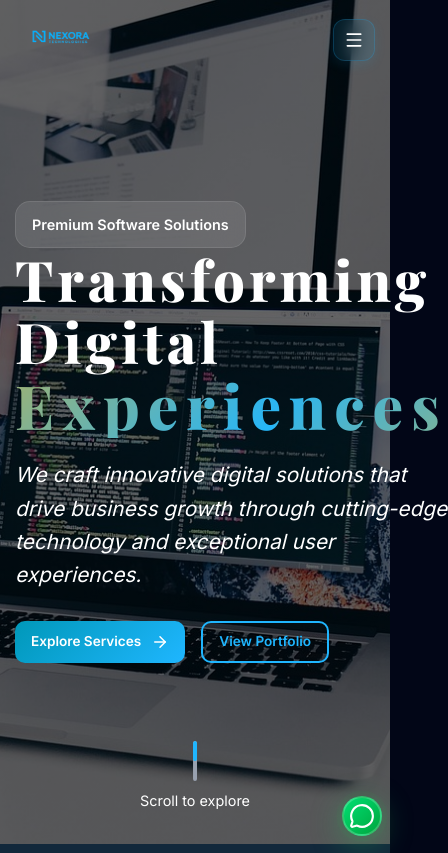
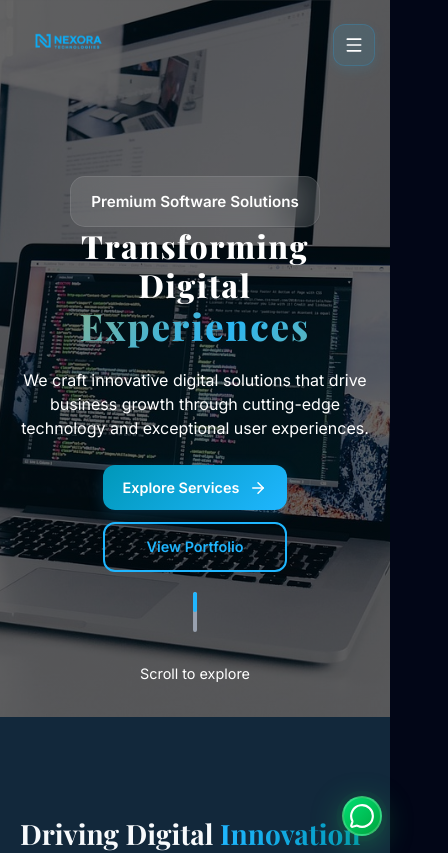
Before and after one commit to tricegevaar/nexora-technologiies, a Next.js app in the folder nexora-technologiies/: page / in a window 390 px wide. Shown: the top 853 px of the page, 448 px wide, since content can reach past the window. Built offline with nearby package versions, Linux system fonts and the light colour scheme; a web font is replaced by a local one.

Commit message:
Polish and refine entire website for professional and elegant appearance

```diff
--- a/nexora-technologiies/src/app/globals.css
+++ b/nexora-technologiies/src/app/globals.css
@@ -41,7 +41,7 @@ body {
   width: 100%;
   max-width: 1200px;
   margin: 0 auto;
-  padding: 0 20px;
+  padding: 0 24px;
 }
 
 /* Section Padding - matches original 100px */
@@ -60,6 +60,7 @@ body {
   font-weight: 700;
   margin-bottom: 15px;
   font-family: 'Playfair Display', serif;
+  line-height: 1.2;
 }
 
 .section-subtitle {
@@ -75,33 +76,34 @@ body {
   display: inline-flex;
   align-items: center;
   gap: 10px;
-  padding: 12px 24px;
+  padding: 14px 28px;
   background: linear-gradient(135deg, var(--electric-cyan-dark), var(--electric-cyan));
   color: white;
   font-weight: 600;
   font-size: 0.95rem;
-  border-radius: 10px;
+  border-radius: 12px;
   border: none;
   cursor: pointer;
   transition: all 0.4s cubic-bezier(0.25, 0.46, 0.45, 0.94);
   text-decoration: none;
+  box-shadow: 0 4px 15px rgba(31, 182, 255, 0.2);
 }
 
 .btn-primary:hover {
   transform: translateY(-3px);
-  box-shadow: 0 10px 30px rgba(31, 182, 255, 0.3);
+  box-shadow: 0 10px 30px rgba(31, 182, 255, 0.35);
 }
 
 .btn-secondary {
   display: inline-flex;
   align-items: center;
   gap: 10px;
-  padding: 12px 24px;
+  padding: 14px 28px;
   background: transparent;
   color: var(--electric-cyan);
   font-weight: 600;
   font-size: 0.95rem;
-  border-radius: 10px;
+  border-radius: 12px;
   border: 2px solid var(--electric-cyan);
   cursor: pointer;
   transition: all 0.4s cubic-bezier(0.25, 0.46, 0.45, 0.94);
@@ -111,6 +113,7 @@ body {
 .btn-secondary:hover {
   background: rgba(31, 182, 255, 0.1);
   transform: translateY(-3px);
+  box-shadow: 0 8px 25px rgba(31, 182, 255, 0.2);
 }
 
 /* Glass Card - matches original service-card padding 40px 30px */
@@ -125,8 +128,9 @@ body {
 }
 
 .glass-card:hover {
-  transform: translateY(-10px);
+  transform: translateY(-8px);
   box-shadow: 0 25px 50px rgba(0, 0, 0, 0.15);
+  border-color: rgba(31, 182, 255, 0.2);
 }
 
 /* Service Card with top line */
@@ -162,9 +166,14 @@ body {
   align-items: center;
   justify-content: center;
   margin: 0 auto 25px auto;
-  box-shadow: 0 10px 30px rgba(0, 0, 0, 0.08);
+  box-shadow: 0 10px 30px rgba(31, 182, 255, 0.2);
   transition: all 0.4s ease;
   flex-shrink: 0;
+}
+
+.icon-box:hover {
+  transform: translateY(-5px) scale(1.05);
+  box-shadow: 0 15px 40px rgba(31, 182, 255, 0.3);
 }
 
 /* Feature Icon - matches original 60px */
@@ -179,6 +188,14 @@ body {
   justify-content: center;
   color: var(--electric-cyan);
   flex-shrink: 0;
+  border: 1px solid rgba(31, 182, 255, 0.1);
+  transition: all 0.3s ease;
+}
+
+.icon-box-sm:hover {
+  background: rgba(255, 255, 255, 0.08);
+  border-color: rgba(31, 182, 255, 0.2);
+  transform: scale(1.05);
 }
 
 /* Stats - matches original */
@@ -186,12 +203,14 @@ body {
   font-size: 2.5rem;
   font-weight: 700;
   color: var(--electric-cyan);
-  margin-bottom: 5px;
+  margin-bottom: 8px;
+  line-height: 1;
 }
 
 .stat-label {
-  font-size: 0.9rem;
+  font-size: 0.95rem;
   color: var(--silver-gray);
+  font-weight: 500;
 }
 
 /* Tags - matches original service-features */
@@ -199,15 +218,28 @@ body {
   display: inline-block;
   background: rgba(31, 182, 255, 0.1);
   color: var(--electric-cyan);
-  padding: 6px 14px;
+  padding: 8px 16px;
   border-radius: 50px;
   font-size: 0.85rem;
   font-weight: 500;
+  border: 1px solid rgba(31, 182, 255, 0.2);
+  transition: all 0.3s ease;
+}
+
+.tag:hover {
+  background: rgba(31, 182, 255, 0.15);
+  border-color: rgba(31, 182, 255, 0.3);
 }
 
 .tag-gold {
   background: rgba(212, 175, 55, 0.1);
   color: var(--gold);
+  border: 1px solid rgba(212, 175, 55, 0.2);
+}
+
+.tag-gold:hover {
+  background: rgba(212, 175, 55, 0.15);
+  border-color: rgba(212, 175, 55, 0.3);
 }
 
 /* Form Inputs */
@@ -216,7 +248,7 @@ body {
   padding: 16px 20px;
   background: rgba(255, 255, 255, 0.05);
   border: 1px solid rgba(255, 255, 255, 0.1);
-  border-radius: 10px;
+  border-radius: 12px;
   color: white;
   font-size: 1rem;
   transition: all 0.3s ease;
@@ -230,6 +262,7 @@ body {
   outline: none;
   border-color: var(--electric-cyan);
   box-shadow: 0 0 0 3px rgba(31, 182, 255, 0.1);
+  background: rgba(255, 255, 255, 0.08);
 }
 
 /* Gradient Text */
@@ -378,6 +411,27 @@ h1, h2, h3, h4, h5, h6 {
   border-top: 1px solid rgba(31, 182, 255, 0.1);
   position: relative;
   overflow: hidden;
+}
+
+/* Portfolio Results Grid */
+.portfolio-results-grid {
+  display: grid;
+  grid-template-columns: repeat(3, 1fr);
+  gap: 16px;
+}
+
+.portfolio-result-item {
+  padding: 12px;
+  background: rgba(31, 182, 255, 0.05);
+  border-radius: 8px;
+  border: 1px solid rgba(31, 182, 255, 0.1);
+  transition: all 0.3s ease;
+}
+
+.portfolio-result-item:hover {
+  background: rgba(31, 182, 255, 0.1);
+  border-color: rgba(31, 182, 255, 0.2);
+  transform: translateY(-2px);
 }
 
 .footer-professional::before {
@@ -704,43 +758,44 @@ h1, h2, h3, h4, h5, h6 {
 
 @media (max-width: 768px) {
   .section-padding {
-    padding: 60px 0;
+    padding: 70px 0;
   }
 
   .section-title {
-    font-size: 1.8rem;
+    font-size: 2rem;
   }
 
   .section-subtitle {
-    font-size: 1rem;
+    font-size: 1.05rem;
+    line-height: 1.7;
   }
 
   .glass-card {
-    padding: 30px 20px;
+    padding: 32px 24px;
   }
 
   .btn-primary, .btn-secondary {
-    padding: 10px 20px;
-    font-size: 0.9rem;
+    padding: 12px 24px;
+    font-size: 0.95rem;
   }
 
   .icon-box {
-    width: 60px;
-    height: 60px;
+    width: 65px;
+    height: 65px;
     margin: 0 auto 20px auto;
   }
 
   .icon-box-sm {
-    width: 45px;
-    height: 45px;
+    width: 48px;
+    height: 48px;
   }
 
   .stat-number {
-    font-size: 2rem;
+    font-size: 2.2rem;
   }
 
   .container {
-    padding: 0 20px;
+    padding: 0 24px;
   }
 
   .navbar-mobile {
@@ -752,7 +807,7 @@ h1, h2, h3, h4, h5, h6 {
   }
 
   .navbar-mobile img {
-    height: 70px !important;
+    height: 80px !important;
   }
 
   .navbar-get-started {
@@ -770,48 +825,118 @@ h1, h2, h3, h4, h5, h6 {
     font-size: 14px;
   }
 
+  /* Hero Section - Tablet/Mobile */
   .hero-section {
-    padding: 80px 0 40px !important;
+    padding: 140px 0 60px !important;
+    min-height: 90vh !important;
   }
 
   .hero-section .flex {
     flex-direction: column !important;
-    gap: 20px !important;
+    gap: 30px !important;
+    align-items: center !important;
+  }
+
+  .hero-content {
+    display: flex;
+    flex-direction: column;
+    align-items: center;
+    text-align: center;
+    width: 100%;
+  }
+
+  .hero-badge {
+    margin-left: auto !important;
+    margin-right: auto !important;
+  }
+
+  .hero-title {
+    width: 100%;
   }
 
   .hero-section h1 {
-    font-size: 1.3rem !important;
+    font-size: 2.5rem !important;
     text-align: center !important;
-    line-height: 1.2 !important;
+    line-height: 1.15 !important;
   }
 
   .hero-section h1 span:first-child,
   .hero-section h1 span:nth-child(2) {
-    font-size: 1.3rem !important;
-    letter-spacing: 0.5px !important;
+    font-size: 2.5rem !important;
+    letter-spacing: 2px !important;
   }
 
   .hero-section h1 .gradient-text {
-    font-size: 1.5rem !important;
-    letter-spacing: 1px !important;
+    font-size: 2.8rem !important;
+    letter-spacing: 3px !important;
+  }
+
+  .hero-description {
+    text-align: center !important;
+    margin-left: auto !important;
+    margin-right: auto !important;
   }
 
   .hero-section p {
-    font-size: 0.9rem !important;
-    margin-bottom: 20px !important;
-    max-width: 90% !important;
+    font-size: 1.1rem !important;
+    margin-bottom: 30px !important;
+    max-width: 100% !important;
+    text-align: center !important;
+    line-height: 1.6 !important;
+  }
+
+  .hero-buttons {
+    justify-content: center !important;
   }
 
   .hero-section .flex.gap-4 {
-    flex-direction: column !important;
-    align-items: center !important;
-    gap: 12px !important;
-    margin-bottom: 60px !important;
+    flex-direction: row !important;
+    justify-content: center !important;
+    gap: 16px !important;
+    margin-bottom: 50px !important;
   }
 
   .hero-section .btn-primary,
   .hero-section .btn-secondary {
     width: auto !important;
+  }
+
+  /* Services Section - Tablet/Mobile */
+  .services-grid-mobile {
+    grid-template-columns: 1fr !important;
+    gap: 20px !important;
+  }
+
+  /* CTA Section - Tablet/Mobile */
+  .cta-mobile h2 {
+    font-size: 2rem !important;
+    line-height: 1.3 !important;
+    text-align: center !important;
+  }
+
+  .cta-mobile p {
+    font-size: 1.05rem !important;
+    text-align: center !important;
+    line-height: 1.6 !important;
+  }
+
+  /* Portfolio Filter - Tablet/Mobile */
+  .portfolio-filter-mobile button {
+    padding: 10px 16px !important;
+    font-size: 0.85rem !important;
+  }
+
+  /* Portfolio Results - Tablet/Mobile */
+  .portfolio-results-grid {
+    display: flex !important;
+    flex-wrap: wrap;
+    justify-content: center;
+    gap: 12px !important;
+  }
+
+  .portfolio-result-item {
+    flex: 0 0 calc(33.333% - 8px);
+    min-width: 90px;
   }
 
   /* Footer Mobile - Single Column */
@@ -934,42 +1059,43 @@ h1, h2, h3, h4, h5, h6 {
 
 @media (max-width: 576px) {
   .section-padding {
-    padding: 50px 0;
+    padding: 60px 0;
   }
 
   .section-title {
-    font-size: 1.6rem;
+    font-size: 1.75rem;
   }
 
   .section-subtitle {
-    font-size: 0.95rem;
+    font-size: 1rem;
+    line-height: 1.6;
   }
 
   .glass-card {
-    padding: 25px 15px;
+    padding: 28px 20px;
   }
 
   .btn-primary, .btn-secondary {
-    padding: 8px 16px;
-    font-size: 0.85rem;
+    padding: 11px 20px;
+    font-size: 0.9rem;
   }
 
   .icon-box {
-    width: 50px;
-    height: 50px;
+    width: 55px;
+    height: 55px;
   }
 
   .icon-box-sm {
-    width: 40px;
-    height: 40px;
+    width: 42px;
+    height: 42px;
   }
 
   .stat-number {
-    font-size: 1.8rem;
+    font-size: 2rem;
   }
 
   .container {
-    padding: 0 15px;
+    padding: 0 20px;
   }
 
   .navbar-mobile {
@@ -981,7 +1107,7 @@ h1, h2, h3, h4, h5, h6 {
   }
 
   .navbar-mobile img {
-    height: 60px !important;
+    height: 70px !important;
   }
 
   .navbar-get-started {
@@ -1010,54 +1136,73 @@ h1, h2, h3, h4, h5, h6 {
     max-width: 100vw !important;
   }
 
+  /* Hero Section - Small Mobile */
   .hero-section {
-    padding: 70px 0 35px !important;
+    padding: 120px 0 50px !important;
+    min-height: 85vh !important;
   }
 
   .hero-section .container {
-    padding: 0 15px !important;
+    padding: 0 20px !important;
   }
 
   .hero-section h1 {
-    font-size: 1.1rem !important;
+    font-size: 2rem !important;
     text-align: center !important;
     line-height: 1.2 !important;
-    margin-bottom: 15px !important;
+    margin-bottom: 20px !important;
   }
 
   .hero-section h1 span:first-child,
   .hero-section h1 span:nth-child(2) {
-    font-size: 1.1rem !important;
-    letter-spacing: 0.3px !important;
+    font-size: 2rem !important;
+    letter-spacing: 1.5px !important;
   }
 
   .hero-section h1 .gradient-text {
-    font-size: 1.2rem !important;
-    letter-spacing: 0.5px !important;
+    font-size: 2.3rem !important;
+    letter-spacing: 2px !important;
   }
 
   .hero-section p {
     text-align: center !important;
-    margin: 0 auto 15px auto !important;
-    font-size: 0.8rem !important;
-    line-height: 1.3 !important;
-    max-width: 95% !important;
+    margin: 0 auto 25px auto !important;
+    font-size: 1rem !important;
+    line-height: 1.5 !important;
+    max-width: 100% !important;
   }
 
   .hero-section .flex.gap-4 {
     flex-direction: column !important;
     align-items: center !important;
-    gap: 8px !important;
-    margin-bottom: 15px !important;
+    gap: 12px !important;
+    margin-bottom: 40px !important;
   }
 
   .hero-section .btn-primary,
   .hero-section .btn-secondary {
     width: 100% !important;
-    max-width: 220px !important;
+    max-width: 280px !important;
     justify-content: center !important;
-    padding: 8px 14px !important;
-    font-size: 0.75rem !important;
+  }
+
+  /* Portfolio Results - Small Mobile */
+  .portfolio-results-grid {
+    display: flex !important;
+    flex-direction: row;
+    flex-wrap: wrap;
+    justify-content: space-around;
+    gap: 10px !important;
+  }
+
+  .portfolio-result-item {
+    flex: 0 0 calc(33.333% - 7px);
+    min-width: 85px;
+    padding: 10px 8px;
+  }
+
+  .portfolio-result-item .text-cyan-400 {
+    font-size: 1rem !important;
   }
 
   /* WhatsApp widget mobile - compact */
@@ -1157,57 +1302,58 @@ h1, h2, h3, h4, h5, h6 {
 
   /* Hero sections mobile - other pages */
   .hero-mobile {
-    padding: 80px 0 40px !important;
-    min-height: 80vh !important;
+    padding: 140px 0 60px !important;
+    min-height: 90vh !important;
   }
 
   .hero-mobile .container {
-    padding: 0 12px !important;
+    padding: 0 24px !important;
   }
 
   .hero-mobile h1 {
-    font-size: 1.4rem !important;
+    font-size: 2.5rem !important;
     line-height: 1.2 !important;
-    margin-bottom: 0.8rem !important;
+    margin-bottom: 1.2rem !important;
     text-align: center !important;
   }
 
   .hero-mobile p {
-    font-size: 0.8rem !important;
-    line-height: 1.3 !important;
+    font-size: 1.05rem !important;
+    line-height: 1.6 !important;
     padding: 0 !important;
-    max-width: 95% !important;
-    margin: 0 auto 1rem auto !important;
+    max-width: 100% !important;
+    margin: 0 auto 1.5rem auto !important;
     text-align: center !important;
   }
 
   .hero-mobile .grid {
     grid-template-columns: repeat(2, 1fr) !important;
-    gap: 0.6rem !important;
+    gap: 1rem !important;
   }
 
   .hero-mobile .flex-wrap {
-    flex-direction: column !important;
-    gap: 0.4rem !important;
+    flex-direction: row !important;
+    justify-content: center !important;
+    gap: 0.8rem !important;
   }
 
   /* Mobile hero text size improvements */
   .hero-mobile .text-5xl {
-    font-size: 1.4rem !important;
+    font-size: 2.5rem !important;
   }
 
   .hero-mobile .text-6xl {
-    font-size: 1.5rem !important;
+    font-size: 2.5rem !important;
   }
 
   .hero-mobile .text-7xl {
-    font-size: 1.6rem !important;
+    font-size: 2.5rem !important;
   }
 
   .hero-mobile .max-w-4xl,
   .hero-mobile .max-w-5xl {
     max-width: 100% !important;
-    padding: 0 8px !important;
+    padding: 0 !important;
   }
 
   /* Services mobile */
--- a/nexora-technologiies/src/components/Hero.tsx
+++ b/nexora-technologiies/src/components/Hero.tsx
@@ -6,7 +6,7 @@ import { ArrowRight, Code, Smartphone, Cloud } from "lucide-react";
 
 export default function Hero() {
   return (
-    <section className="relative min-h-screen flex items-center" style={{ padding: "160px 0 80px" }}>
+    <section className="hero-section relative min-h-screen flex items-center" style={{ padding: "160px 0 80px" }}>
       {/* Background */}
       <div className="absolute inset-0">
         <div className="absolute inset-0 bg-cover bg-center bg-fixed" style={{ backgroundImage: "url('/photos/bg.jpg')" }} />
@@ -20,36 +20,36 @@ export default function Hero() {
             initial={{ opacity: 0, y: 20 }}
             animate={{ opacity: 1, y: 0 }}
             transition={{ duration: 0.6 }}
-            className="flex-1"
+            className="flex-1 hero-content"
           >
             {/* Badge */}
             <div
-              className="inline-block mb-5"
+              className="inline-block mb-6 hero-badge"
               style={{
                 background: "rgba(255, 255, 255, 0.1)",
                 backdropFilter: "blur(20px)",
-                padding: "10px 16px",
+                padding: "12px 20px",
                 borderRadius: "15px",
                 border: "1px solid rgba(255,255,255,0.1)"
               }}
             >
-              <span className="text-white font-semibold" style={{ fontSize: "0.9rem" }}>Premium Software Solutions</span>
+              <span className="text-white font-semibold" style={{ fontSize: "0.95rem" }}>Premium Software Solutions</span>
             </div>
 
             {/* Title */}
-            <h1 style={{ fontSize: "3.5rem", fontWeight: 800, lineHeight: 1.1, marginBottom: "20px" }}>
+            <h1 className="hero-title" style={{ fontSize: "3.5rem", fontWeight: 800, lineHeight: 1.1, marginBottom: "24px" }}>
               <span className="block text-white" style={{ letterSpacing: "4px" }}>Transforming</span>
               <span className="block text-white" style={{ letterSpacing: "4px" }}>Digital</span>
               <span className="block gradient-text" style={{ fontSize: "3.8rem", letterSpacing: "8px" }}>Experiences</span>
             </h1>
 
             {/* Description */}
-            <p className="text-white italic" style={{ fontSize: "1.3rem", marginBottom: "30px", maxWidth: "500px" }}>
-              We craft innovative digital solutions that drive business  growth through cutting-edge <br /> technology and exceptional user experiences.
+            <p className="text-white hero-description" style={{ fontSize: "1.2rem", marginBottom: "35px", maxWidth: "550px", lineHeight: "1.7", fontWeight: "400" }}>
+              We craft innovative digital solutions that drive business growth through cutting-edge technology and exceptional user experiences.
             </p>
 
             {/* Buttons */}
-            <div className="flex gap-4" style={{ marginBottom: "60px" }}>
+            <div className="flex gap-4 hero-buttons" style={{ marginBottom: "60px" }}>
               <Link href="/services" className="btn-primary group">
                 Explore Services
                 <ArrowRight size={18} className="group-hover:translate-x-1 transition-transform" />
--- a/nexora-technologiies/src/components/Navbar.tsx
+++ b/nexora-technologiies/src/components/Navbar.tsx
@@ -54,10 +54,10 @@ export default function Navbar() {
           <Image
             src="/photos/nexoraLogo.png"
             alt="Nexora"
-            width={250}
-            height={90}
-            className="w-auto"
-            style={{ height: isScrolled ? "60px" : "80px" }}
+            width={280}
+            height={100}
+            className="w-auto navbar-logo"
+            style={{ height: isScrolled ? "70px" : "90px" }}
             priority
           />
         </Link>
```
Also changed, not shown: nexora-technologiies/src/app/about/page.tsx (+4 -3 lines), nexora-technologiies/src/app/contact/page.tsx (+4 -3 lines), nexora-technologiies/src/app/portfolio/page.tsx (+8 -7 lines), nexora-technologiies/src/app/services/page.tsx (+4 -3 lines).
